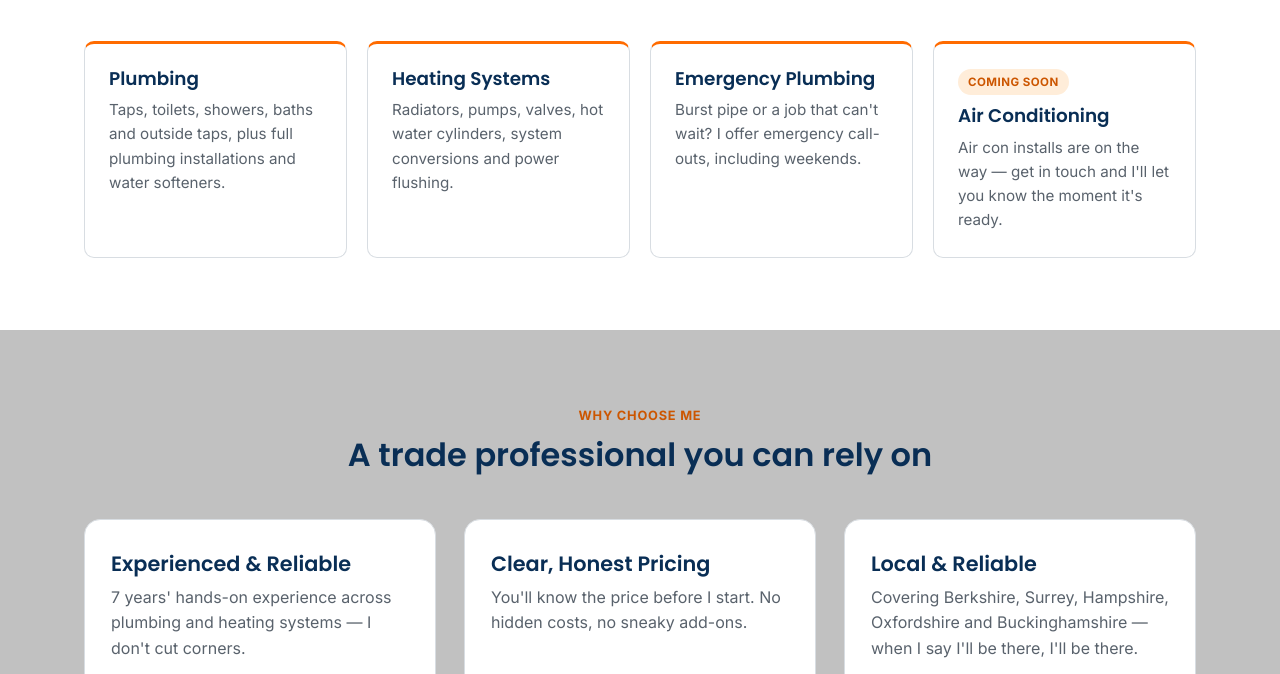
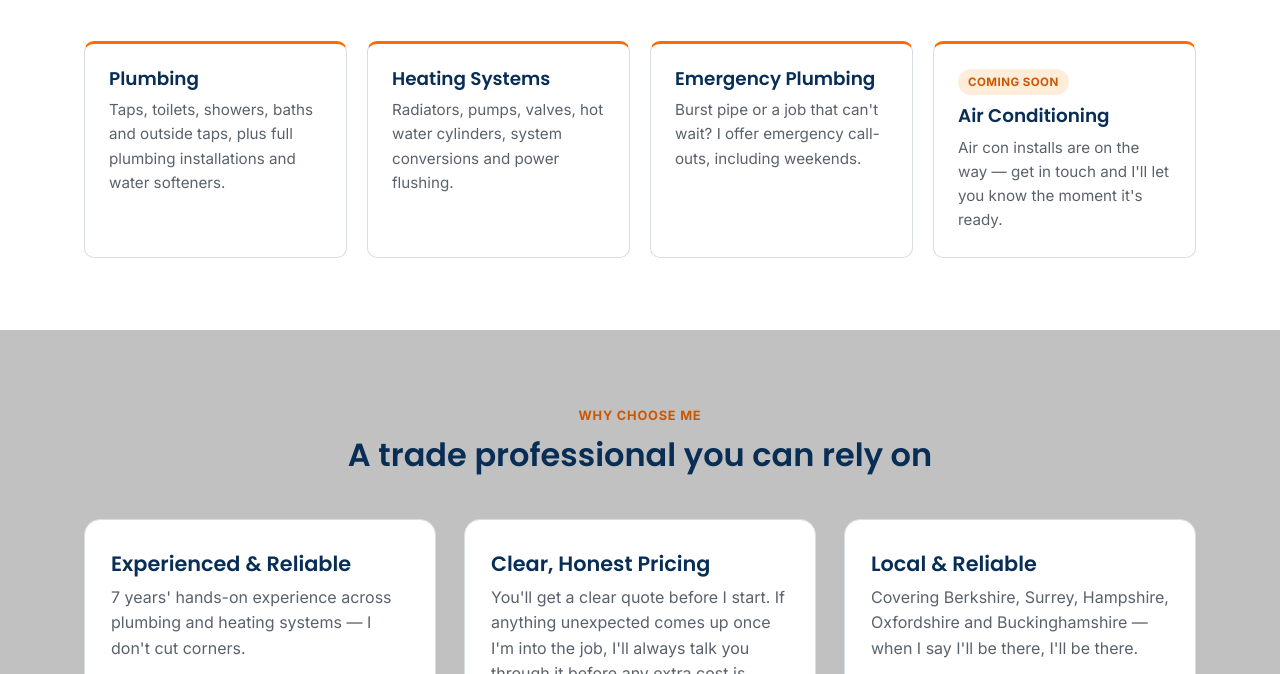
Before and after one commit to 4ddm/ws-services, a plain HTML site: page about.html in a window 1280 px wide. Shown: the part 278-952 px from the top of the page. Drawn offline with Linux system fonts and the light colour scheme.

Commit message:
Fix pricing wording to remove absolute no-hidden-costs claim
William flagged that unexpected extra costs can genuinely come up
once a job is underway. Reworded to promise clear communication
before any extra cost is added, rather than an absolute guarantee
that isn't accurate.

Co-Authored-By: Claude Sonnet 5 <noreply@anthropic.com>

```diff
--- a/about.html
+++ b/about.html
@@ -92,7 +92,7 @@
           </div>
           <div class="card">
             <h3>Clear, Honest Pricing</h3>
-            <p>You'll know the price before I start. No hidden costs, no sneaky add-ons.</p>
+            <p>You'll get a clear quote before I start. If anything unexpected comes up once I'm into the job, I'll always talk you through it before any extra cost is added.</p>
           </div>
           <div class="card">
             <h3>Local &amp; Reliable</h3>
```
